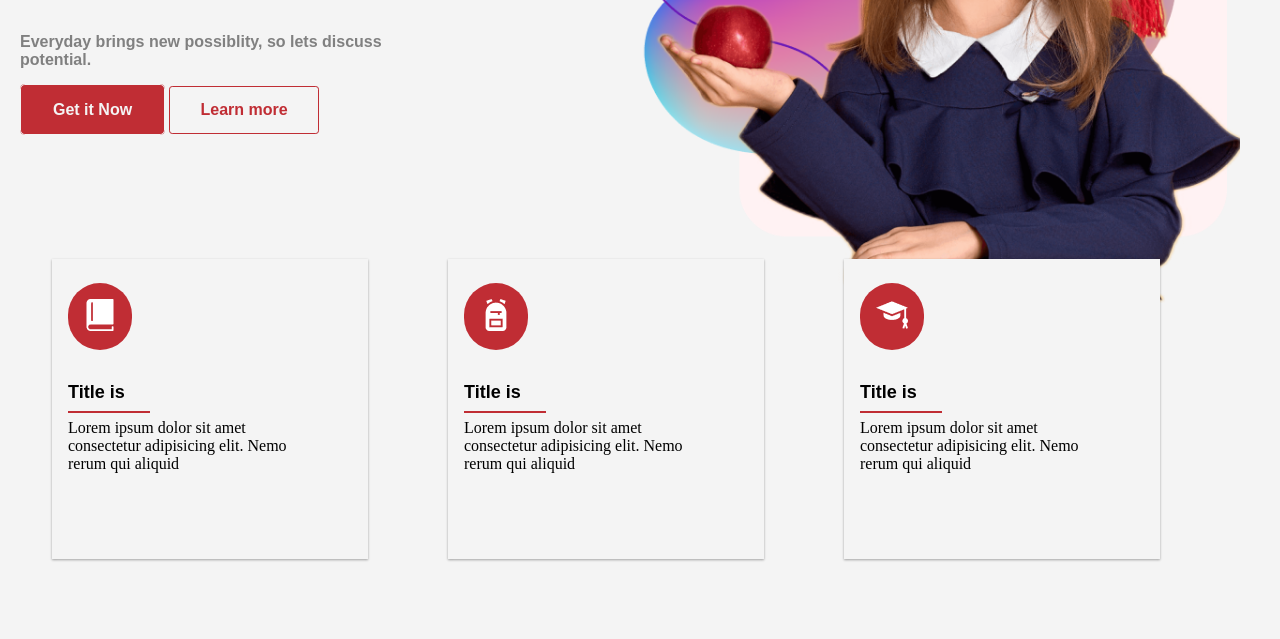
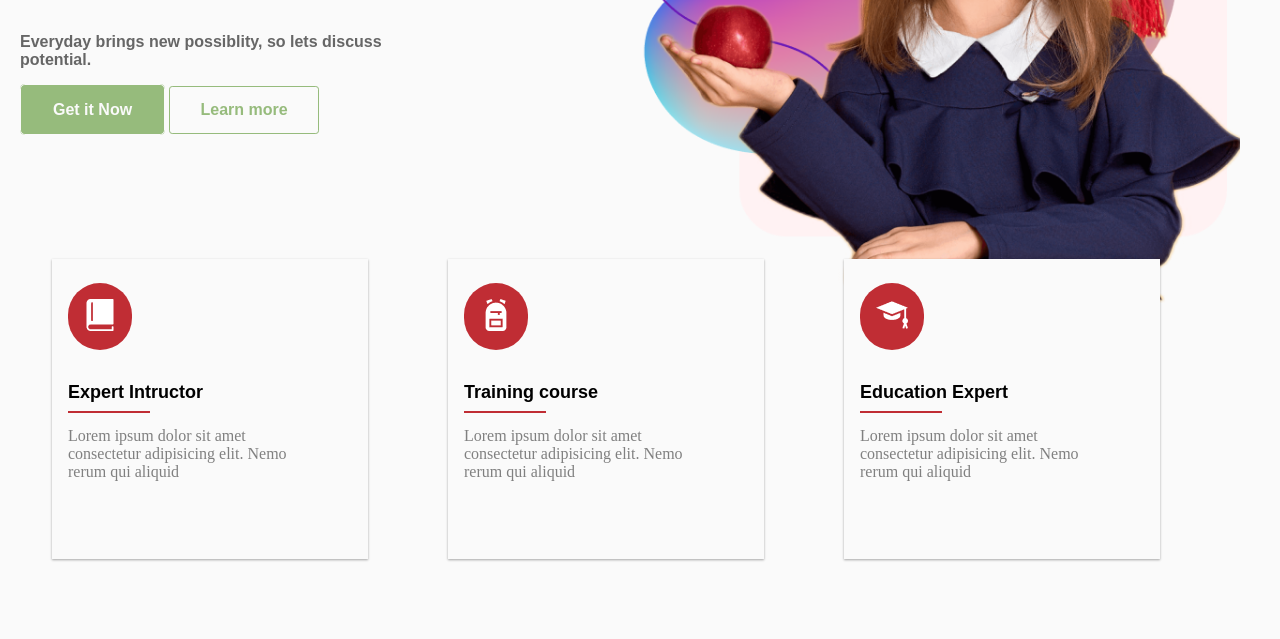
Before and after one commit to rahulneal/graduate, a plain HTML site: page index.html in a window 1280 px wide. Shown: the part 446-1085 px from the top of the page. Drawn offline with Linux system fonts and the light colour scheme.

Commit message:
last few changes

```diff
--- a/index.html
+++ b/index.html
@@ -58,7 +58,7 @@
                     <li>
                        <div class="card-content">
                         <button><img src="./image/icon cool-icon-n13.png" alt="icon"></button>
-                        <h3>Title is</h3>
+                        <h3>Expert Intructor</h3>
 
                         <!-- after line -->
 
@@ -68,7 +68,7 @@
                         <li>
                             <div class="card-content">
                              <button><img src="./image/icon cool-icon-n11.png" alt="icon"></button>
-                             <h3>Title is</h3>
+                             <h3>Training course</h3>
 
                              <!-- after line -->
 
@@ -79,7 +79,7 @@
                                 <div class="card-content">
                                <button><img src="./image/001-graduation-hat.png" alt="icon"></button>
 
-                                 <h3>Title is</h3>
+                                 <h3>Education Expert</h3>
 
                                  <!-- after line -->
 
--- a/style.css
+++ b/style.css
@@ -3,10 +3,11 @@
     padding: 0;
 }
 :root{
-    --primary:#f4f4f4;
+    --primary:#FAFAFA;
     --secondary:#000000;
-    --third:#C02D34;
-    --four:#cccccc;
+    --third:#96BB7C;
+    --green:#96BB7C;
+    --four:#808080;
 }
 body{
     background-color: var(--primary);
@@ -115,7 +116,7 @@ border-radius: .3rem;
 .about-text p{
     font-family: Arial, Helvetica, sans-serif;
     font-size: medium;
-    color: grey;
+    color:#666666;
     font-weight: 600;
     margin-bottom: 2rem;
 }
@@ -193,7 +194,7 @@ border-radius: .3rem;
 }
 .card-content h3::after{
     content: " ";
-    border: 1px solid var(--third);
+    border: 1px solid #C02D34 ;
     position: absolute;
     width: 80px;
     left: 0;
@@ -207,4 +208,6 @@ border-radius: .3rem;
 }
 .card-content p{
     width: 80%;
+    color: #808080;
+    margin-top: 1.5rem;
 }
```
